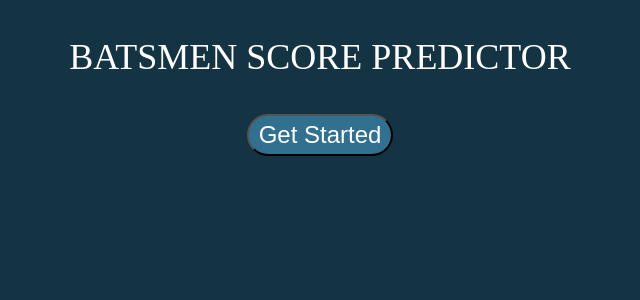
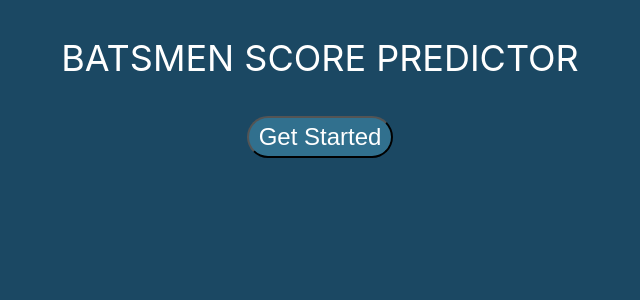
Before and after one commit to pros-kbps/Development, a React (Create React App) app: page /Start in a window 1280 px wide. Shown: the top 300 px of the page, without its empty margins (320-960 px from the left). Built offline with nearby package versions, Linux system fonts and the light colour scheme.

Commit message:
Created the index.css file and fixed some bugs

```diff
--- a/src/App.css
+++ b/src/App.css
@@ -1,38 +1,6 @@
-.App {
+body {
   text-align: center;
+  background-color: #1B4863;
+  color: aliceblue;
+
 }
-
-.App-logo {
-  height: 40vmin;
-  pointer-events: none;
-}
-
-@media (prefers-reduced-motion: no-preference) {
-  .App-logo {
-    animation: App-logo-spin infinite 20s linear;
-  }
-}
-
-.App-header {
-  background-color: #282c34;
-  min-height: 100vh;
-  display: flex;
-  flex-direction: column;
-  align-items: center;
-  justify-content: center;
-  font-size: calc(10px + 2vmin);
-  color: white;
-}
-
-.App-link {
-  color: #61dafb;
-}
-
-@keyframes App-logo-spin {
-  from {
-    transform: rotate(0deg);
-  }
-  to {
-    transform: rotate(360deg);
-  }
-}
--- /dev/null
+++ b/src/index.css
@@ -0,0 +1,13 @@
+body {
+    margin: 0;
+    font-family: -apple-system, BlinkMacSystemFont, 'Segoe UI', 'Roboto', 'Oxygen',
+      'Ubuntu', 'Cantarell', 'Fira Sans', 'Droid Sans', 'Helvetica Neue',
+      sans-serif;
+    -webkit-font-smoothing: antialiased;
+    -moz-osx-font-smoothing: grayscale;
+  }
+
+  code {
+    font-family: source-code-pro, Menlo, Monaco, Consolas, 'Courier New',
+      monospace;
+  }
--- a/src/index.js
+++ b/src/index.js
@@ -1,5 +1,6 @@
 import React from 'react';
 import ReactDOM from 'react-dom';
+import './index.css';
 import App from './App'
 
 import reportWebVitals from './reportWebVitals';
--- a/src/pages/PredictionPage/MatchDetails.js
+++ b/src/pages/PredictionPage/MatchDetails.js
@@ -1,5 +1,4 @@
 import React from "react";
-
 import { DetailList } from "../../helper/DetailList";
 import DetailItem from "./DetailItem";
 import "../../styles/MatchDetails.css";
```
Also changed, not shown: src/App.js (+5 -5 lines).
